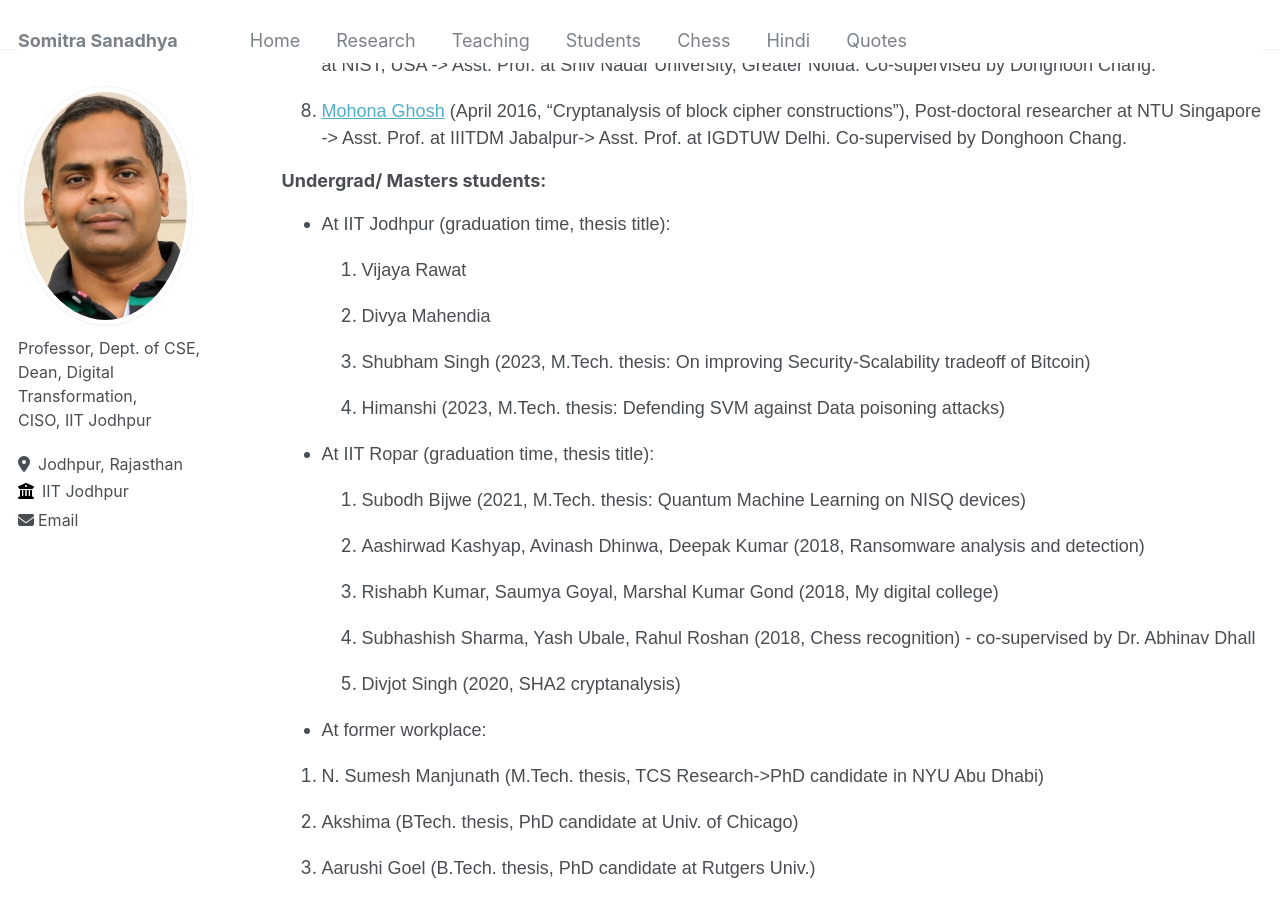
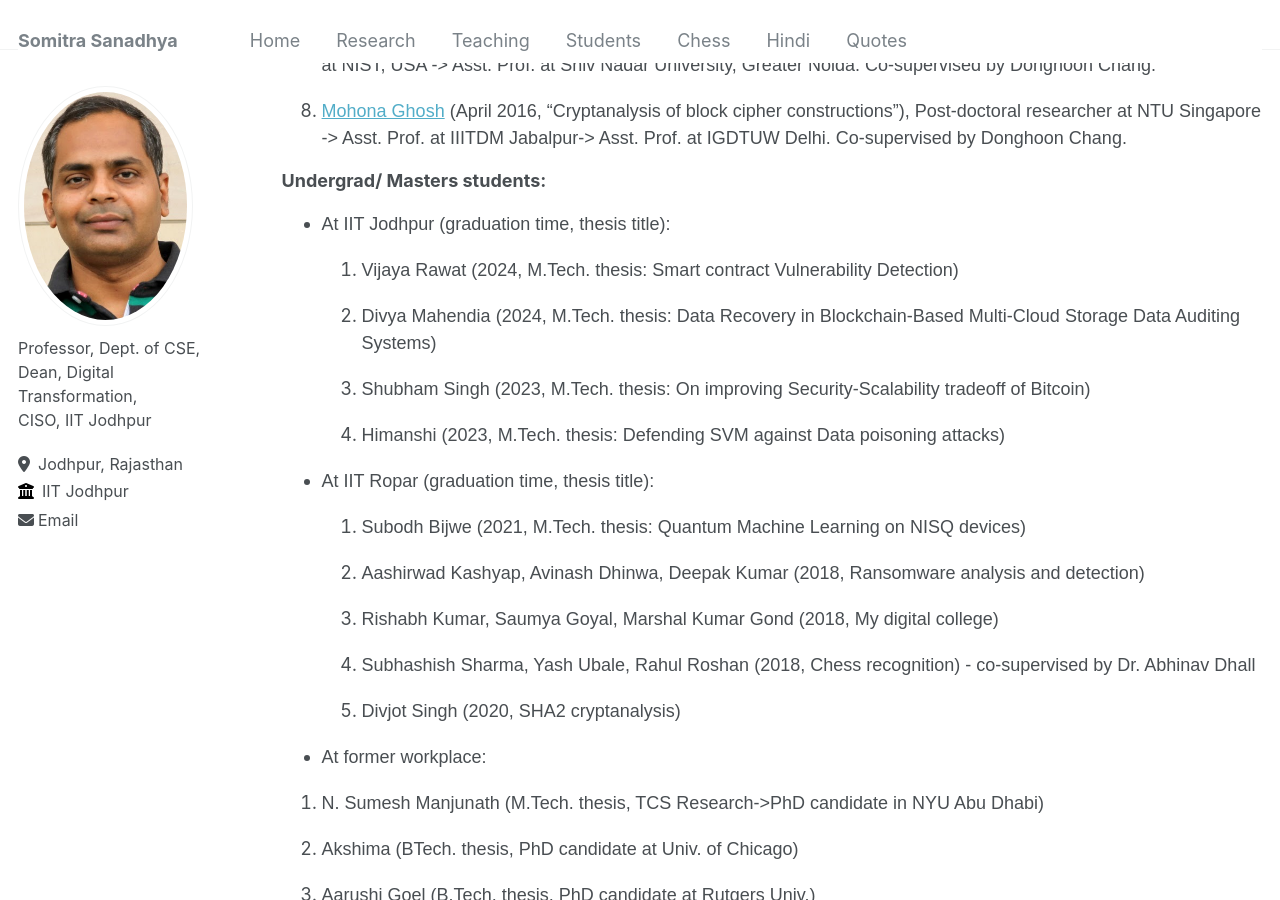
Before and after one commit to somitra-sanadhya/somitra-sanadhya.github.io, a Jekyll site: the page built from _pages/students.md, in a window 1280 px wide and 900 px high, scrolled down 1038 px. Built offline with Jekyll 4.4.1, drawn with Linux system fonts in a browser that asks for light colours.

Commit message:
Update students.md

```diff
--- a/_pages/students.md
+++ b/_pages/students.md
@@ -45,9 +45,9 @@ author_profile: true
 
 + At IIT Jodhpur (graduation time, thesis title):
 
-    1. Vijaya Rawat
+    1. Vijaya Rawat (2024, M.Tech. thesis: Smart contract Vulnerability Detection)
 
-    2. Divya Mahendia
+    2. Divya Mahendia (2024, M.Tech. thesis: Data Recovery in Blockchain-Based Multi-Cloud Storage Data Auditing Systems)
 
     3. Shubham Singh (2023, M.Tech. thesis: On improving Security-Scalability tradeoff of Bitcoin)
 
```
